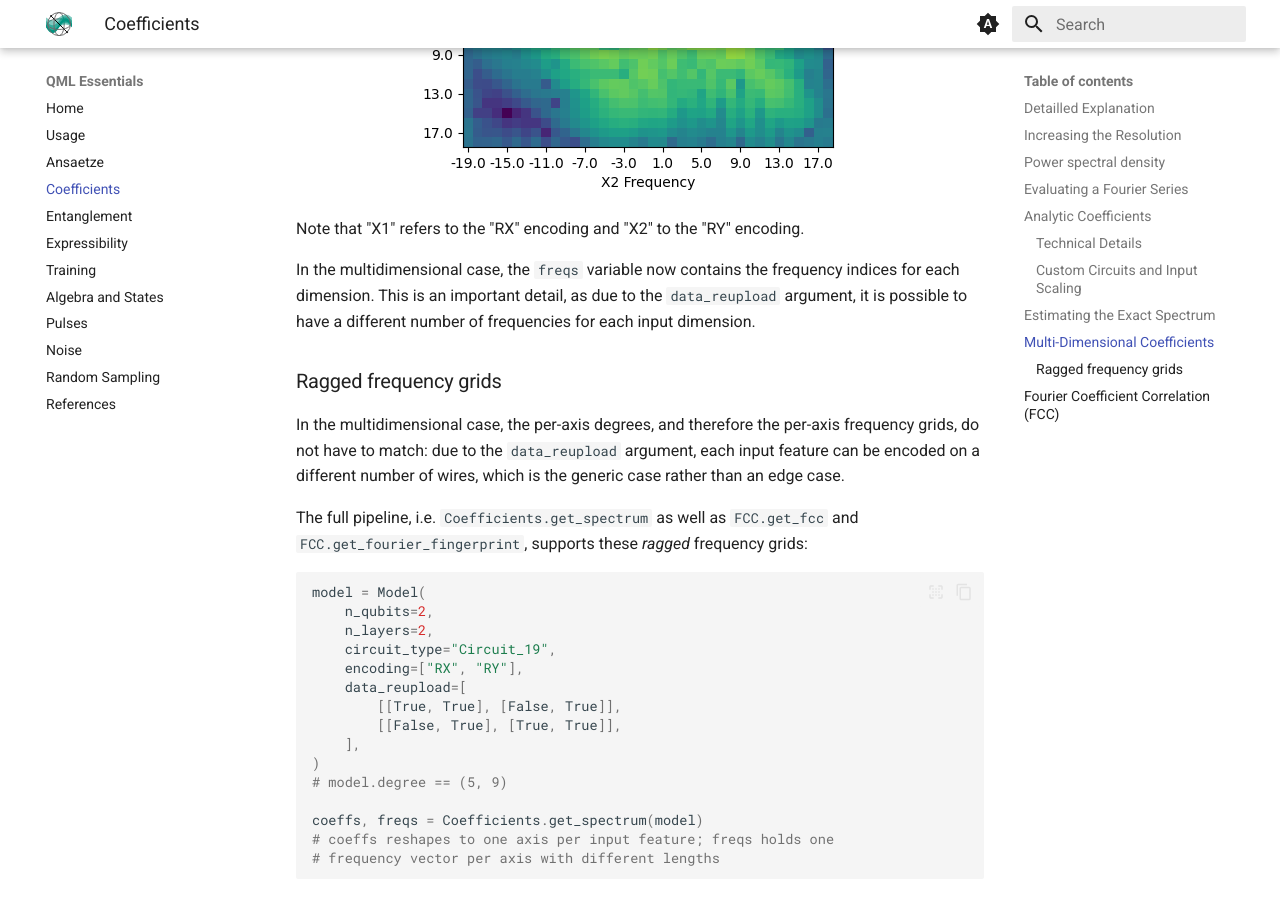
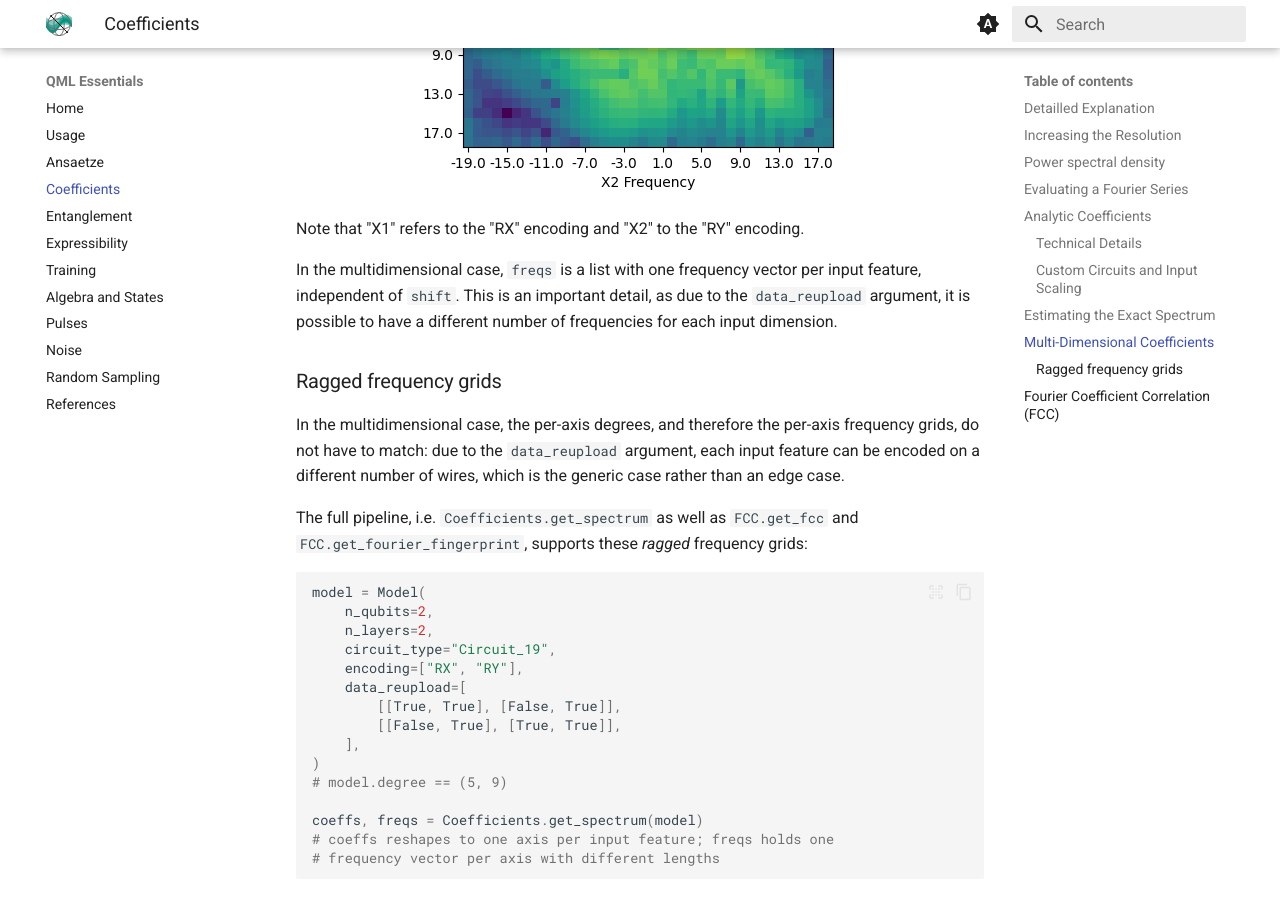
Before and after one commit to cirKITers/qml-essentials, an MkDocs documentation site: the page built from docs/coefficients.md, in a window 1280 px wide and 900 px high, scrolled down 10251 px. Built offline with MkDocs 1.6.1 and Material for MkDocs 9.7.7, drawn with Linux system fonts in a browser that asks for light colours; emoji names are drawn with the system emoji font.

Commit message:
details on the shift

```diff
--- a/docs/coefficients.md
+++ b/docs/coefficients.md
@@ -285,7 +285,7 @@ Using a logarithmic color bar, one obtains the following 2D-spectrum:
 
 Note that "X1" refers to the "RX" encoding and "X2" to the "RY" encoding.
 
-In the multidimensional case, the `freqs` variable now contains the frequency indices for each dimension.
+In the multidimensional case, `freqs` is a list with one frequency vector per input feature, independent of `shift`.
 This is an important detail, as due to the `data_reupload` argument, it is possible to have a different number of frequencies for each input dimension.
 
 ### Ragged frequency grids
```
